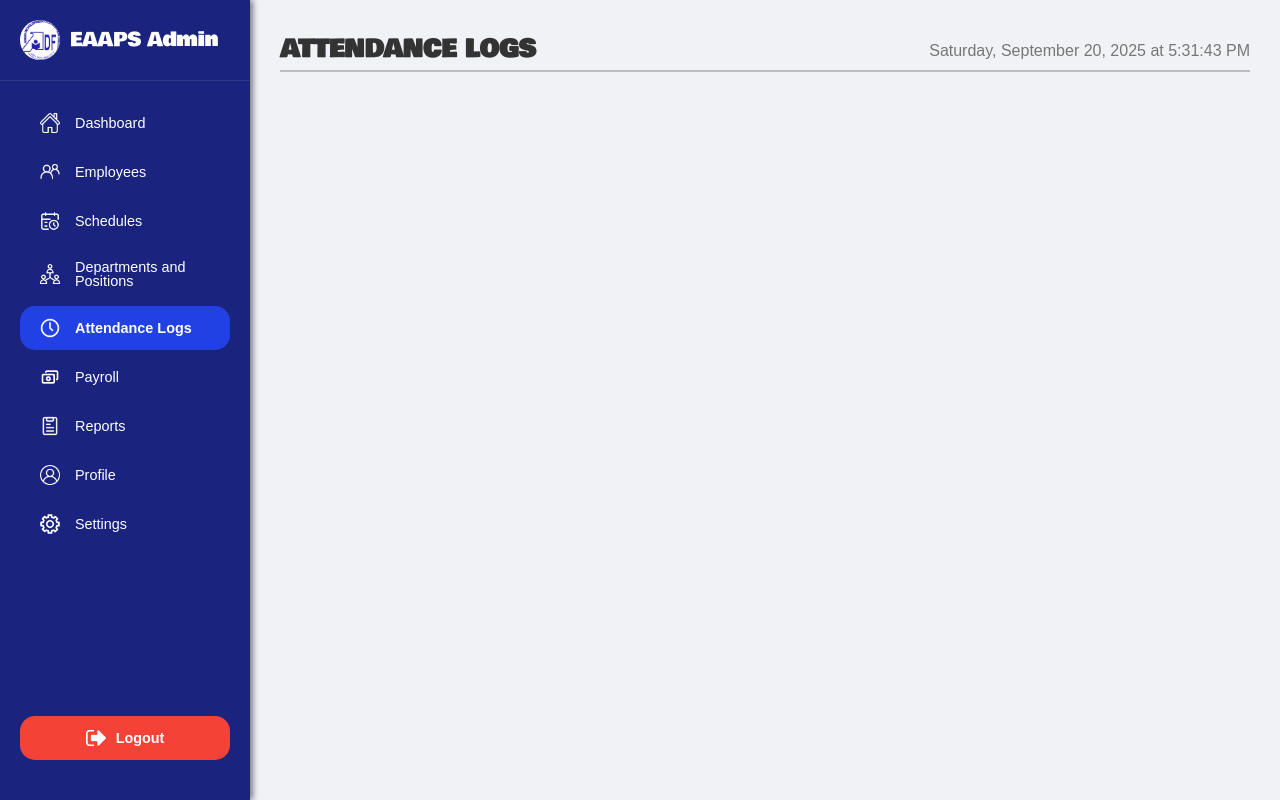
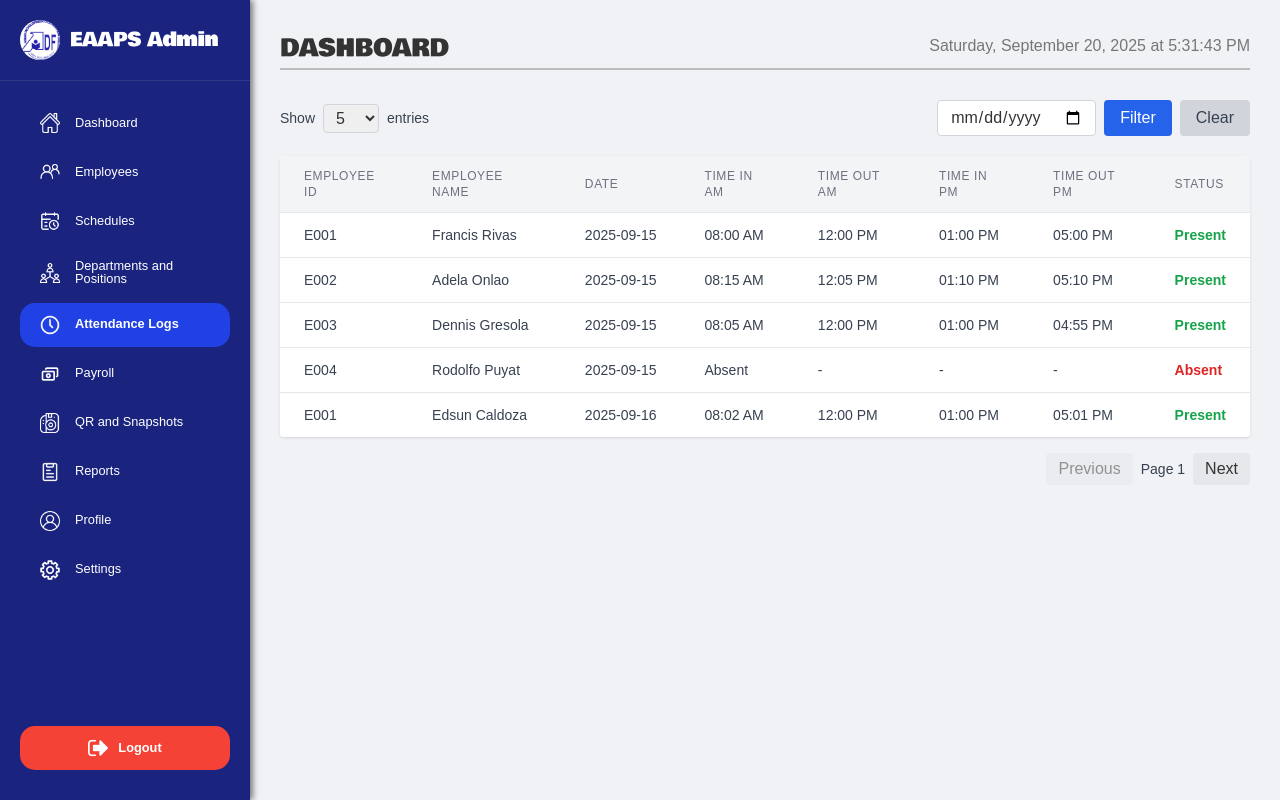
Before and after one commit to Alexanderosias/EMPLOYEE-ATTENDANCE-AND-PAYROLL-SYSTEM, a PHP site: page /attendance_logs_page.html in a window 1280 px wide. Run offline with PHP 8.4, Linux system fonts and the light colour scheme; some libraries are stand-ins or nearby versions.

Commit message:
Add new nav link for QR and Snapshots
Fix sidebar display, add content in attendance_logs.html

```diff
--- a/attendance_logs_page.html
+++ b/attendance_logs_page.html
@@ -2,73 +2,80 @@
 <html lang="en">
 
 <head>
-  <meta charset="UTF-8">
-  <meta name="viewport" content="width=device-width, initial-scale=1.0">
+  <meta charset="UTF-8" />
+  <meta name="viewport" content="width=device-width, initial-scale=1" />
   <title>Attendance Logs Page</title>
-  <link rel="stylesheet" href="css/dashboard.css">
-  <link rel="stylesheet" href="https://cdnjs.cloudflare.com/ajax/libs/font-awesome/6.0.0-beta3/css/all.min.css">
+  <link rel="stylesheet" href="css/dashboard.css" />
+  <link rel="stylesheet" href="https://cdnjs.cloudflare.com/ajax/libs/font-awesome/6.0.0-beta3/css/all.min.css" />
+  <script src="https://cdn.tailwindcss.com"></script>
 </head>
 
 <body>
   <div class="dashboard-container">
     <aside class="sidebar">
       <a class="sidebar-header" href="#">
-        <img src="img/adfc_logo_by_jintokai_d4pchwp-fullview.png" alt="Logo" class="logo">
+        <img src="img/adfc_logo_by_jintokai_d4pchwp-fullview.png" alt="Logo" class="logo" />
         <span class="app-name">EAAPS Admin</span>
       </a>
       <nav class="sidebar-nav">
         <ul>
           <li>
             <a href="dashboard.html">
-              <img src="icons/home.png" alt="Dashboard" class="icon">
+              <img src="icons/home.png" alt="Dashboard" class="icon" />
               Dashboard
             </a>
           </li>
           <li>
             <a href="employees_page.html">
-              <img src="icons/group.png" alt="Employees" class="icon">
+              <img src="icons/group.png" alt="Employees" class="icon" />
               Employees
             </a>
           </li>
           <li>
             <a href="schedule_page.html">
-              <img src="icons/calendar-deadline-date.png" alt="Schedules" class="icon">
+              <img src="icons/calendar-deadline-date.png" alt="Schedules" class="icon" />
               Schedules
             </a>
           </li>
           <li>
             <a href="department_position.html">
-              <img src="icons/networking.png" alt="Schedules" class="icon">
+              <img src="icons/networking.png" alt="departments&Positions" class="icon" />
               Departments and Positions
             </a>
           </li>
           <li class="active">
             <a href="#">
-              <img src="icons/clock.png" alt="Attendance Logs" class="icon">
+              <img src="icons/clock.png" alt="Attendance Logs" class="icon" />
               Attendance Logs
             </a>
           </li>
           <li>
             <a href="payroll_page.html">
-              <img src="icons/cash.png" alt="Payroll" class="icon">
+              <img src="icons/cash.png" alt="Payroll" class="icon" />
               Payroll
             </a>
           </li>
           <li>
+            <a href="qr_codes_and_snapshots.html">
+              <img src="icons/snapshot.png" alt="Qr&Snapshots" class="icon" />
+              QR and Snapshots
+            </a>
+          </li>
+          <li>
             <a href="reports_page.html">
-              <img src="icons/clipboard.png" alt="Reports" class="icon">
+              <img src="icons/clipboard.png" alt="Reports" class="icon" />
               Reports
             </a>
           </li>
           <li>
             <a href="profile_details_page.html">
-              <img src="icons/user.png" alt="Settings" class="icon">
+              <img src="icons/user.png" alt="Profile" class="icon" />
               Profile
             </a>
           </li>
           <li>
             <a href="settings_page.html">
-              <img src="icons/coghweel.png" alt="Settings" class="icon">
+              <img src="icons/coghweel.png" alt="Settings" class="icon" />
               Settings
             </a>
           </li>
@@ -76,25 +83,84 @@
       </nav>
 
       <a class="logout-btn" href="login.html">
-        <img src="icons/sign-out-option.png" alt="Logout" class="logout-icon">
+        <img src="icons/sign-out-option.png" alt="Logout" class="logout-icon" />
         Logout
       </a>
-
     </aside>
 
     <main class="main-content">
       <header class="dashboard-header">
         <div>
-          <h2>ATTENDANCE LOGS</h2>
+          <h2>DASHBOARD</h2>
         </div>
         <div>
           <p id="current-datetime"></p>
         </div>
       </header>
+      <section class="attendance-logs max-w-7xl mx-auto">
+        <div style="display: flex; justify-content: space-between; margin-bottom: 20px;">
+          <div class="flex items-center space-x-2">
+            <label for="rows-per-page" class="text-gray-700 text-sm font-medium">Show</label>
+            <select id="rows-per-page"
+              class="border border-gray-300 rounded px-2 py-1 focus:outline-none focus:ring-2 focus:ring-blue-500">
+              <option value="5" selected>5</option>
+              <option value="10">10</option>
+              <option value="25">25</option>
+              <option value="50">50</option>
+            </select>
+            <span class="text-gray-700 text-sm">entries</span>
+          </div>
+          <div class="flex space-x-2">
+            <input type="date" id="filter-date"
+              class="border border-gray-300 rounded px-3 py-1 focus:outline-none focus:ring-2 focus:ring-blue-500" />
+            <button id="filter-btn"
+              class="bg-blue-600 text-white px-4 py-1 rounded hover:bg-blue-700 transition">Filter</button>
+            <button id="clear-filter-btn"
+              class="bg-gray-300 text-gray-700 px-4 py-1 rounded hover:bg-gray-400 transition">Clear</button>
+          </div>
+        </div>
+
+        <div class="overflow-x-auto bg-white rounded shadow">
+          <table class="min-w-full divide-y divide-gray-200">
+            <thead class="bg-gray-100">
+              <tr>
+                <th scope="col" class="px-6 py-3 text-left text-xs font-medium text-gray-500 uppercase tracking-wider">
+                  Employee ID</th>
+                <th scope="col" class="px-6 py-3 text-left text-xs font-medium text-gray-500 uppercase tracking-wider">
+                  Employee Name</th>
+                <th scope="col" class="px-6 py-3 text-left text-xs font-medium text-gray-500 uppercase tracking-wider">
+                  Date</th>
+                <th scope="col" class="px-6 py-3 text-left text-xs font-medium text-gray-500 uppercase tracking-wider">
+                  Time In AM</th>
+                <th scope="col" class="px-6 py-3 text-left text-xs font-medium text-gray-500 uppercase tracking-wider">
+                  Time Out AM</th>
+                <th scope="col" class="px-6 py-3 text-left text-xs font-medium text-gray-500 uppercase tracking-wider">
+                  Time In PM</th>
+                <th scope="col" class="px-6 py-3 text-left text-xs font-medium text-gray-500 uppercase tracking-wider">
+                  Time Out PM</th>
+                <th scope="col" class="px-6 py-3 text-left text-xs font-medium text-gray-500 uppercase tracking-wider">
+                  Status</th>
+              </tr>
+            </thead>
+            <tbody id="attendance-table-body" class="bg-white divide-y divide-gray-200">
+              <!-- Attendance log rows will be inserted here dynamically -->
+            </tbody>
+          </table>
+        </div>
+
+        <div class="mt-4 flex justify-end space-x-2">
+          <button id="prev-page" class="px-3 py-1 bg-gray-200 rounded hover:bg-gray-300 disabled:opacity-50"
+            disabled>Previous</button>
+          <span id="page-info" class="self-center text-gray-700 text-sm">Page 1</span>
+          <button id="next-page" class="px-3 py-1 bg-gray-200 rounded hover:bg-gray-300">Next</button>
+        </div>
+      </section>
     </main>
   </div>
+
   <script src="js/dashboard.js"></script>
   <script src="js/current_time.js"></script>
+  <script src="js/attendance_logs.js"></script>
 </body>
 
 </html>
--- a/css/dashboard.css
+++ b/css/dashboard.css
@@ -63,6 +63,24 @@ body {
 .sidebar-nav {
   flex-grow: 1;
   padding: 20px;
+  overflow-y: auto;
+}
+
+.sidebar-nav::-webkit-scrollbar {
+  width: 8px;
+}
+
+.sidebar-nav::-webkit-scrollbar-track {
+  background: #1a237e;
+}
+
+.sidebar-nav::-webkit-scrollbar-thumb {
+  background-color: #1734c7;
+  border-radius: 4px;
+}
+
+.sidebar-nav::-webkit-scrollbar-thumb:hover {
+  background-color: #132bb6;
 }
 
 .sidebar-nav ul {
@@ -83,7 +101,7 @@ body {
   border-radius: 15px !important;
   color: #fff !important;
   text-decoration: none !important;
-  font-size: 0.9em !important;
+  font-size: 0.8em !important;
   line-height: 1 !important;
   transition: background-color 0.3s ease;
 }
@@ -108,7 +126,7 @@ body {
   display: flex;
   align-items: center;
   justify-content: center;
-  margin: 20px;
+  margin: 10px 20px;
   padding: 10px;
   background-color: #f44336;
   color: #fff;
@@ -130,15 +148,13 @@ body {
   margin-right: 10px;
 }
 
-/* Main content styles */
 .main-content {
-  margin-left: 250px;
+  margin-left: 250px !important;
   flex-grow: 1;
   padding: 100px 30px 30px 30px;
   transition: margin-left 0.5s ease, padding 0.5s ease;
 }
 
-/* Dashboard header */
 .dashboard-header {
   display: flex !important;
   justify-content: space-between !important;
```
Also changed, not shown: dashboard.html (+14 -4 lines), department_position.html (+10 -3 lines), employees_page.html (+8 -2 lines), js/attendance_logs.js (added, +178 -0 lines), payroll_page.html (+17 -11 lines), qr_codes_and_snapshots.html (added, +108 -0 lines), reports_page.html (+17 -12 lines), schedule_page.html (+17 -11 lines), settings_page.html (+17 -12 lines), icons/snapshot.png (added).
